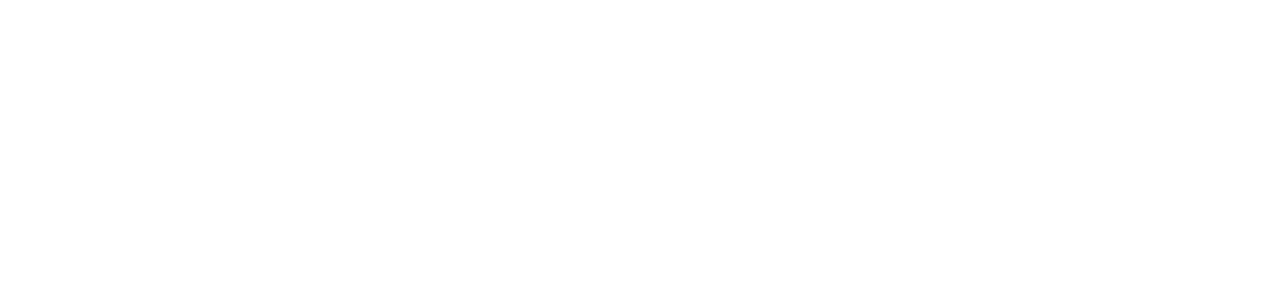
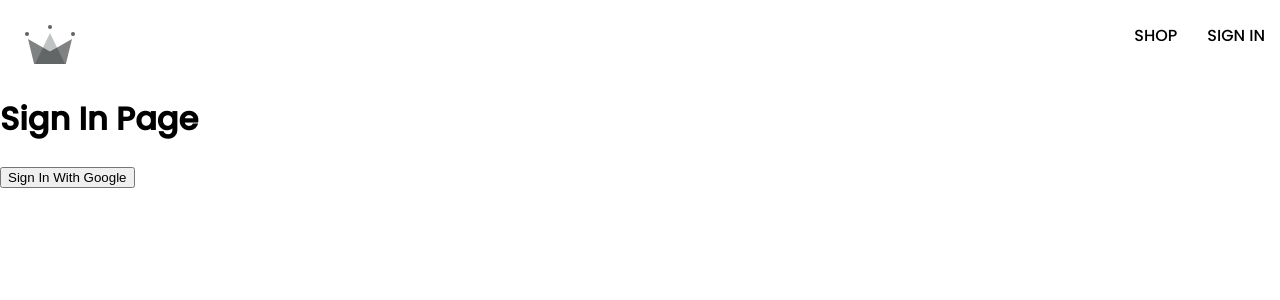
Before and after one commit to JabezRoberts/react-clothing-store, a React (Create React App) app: page /sign-in in a window 1280 px wide. Before the commit this address had no page. Shown: the top 300 px of the page. Built offline with nearby package versions, Linux system fonts and the light colour scheme; the HTML template or start-up script is replaced by a standard one.

Commit message:
add firebase Google Auth and user creation - 75% complete function

```diff
--- a/package.json
+++ b/package.json
@@ -6,6 +6,7 @@
     "@testing-library/jest-dom": "^5.16.5",
     "@testing-library/react": "^13.4.0",
     "@testing-library/user-event": "^13.5.0",
+    "firebase": "^9.13.0",
     "react": "^18.2.0",
     "react-dom": "^18.2.0",
     "react-router-dom": "^6.4.2",
--- a/src/App.js
+++ b/src/App.js
@@ -3,6 +3,12 @@
 import { Routes, Route } from 'react-router-dom';
 
 import Navigation from './routes/navigation/navigation-components.jsx';
+import SignIn from './routes/sign-in/sign-in-component.jsx';
+
+
+const Shop = () => {
+  return <h1>I am the shop page</h1>;
+}
 
 
 const App = () => {
@@ -10,7 +16,8 @@
     <Routes>
       <Route path='/' element={<Navigation  />}>
         <Route index element={<Home  />} />
-        {/* <Route path='shop' element={<Shop />} /> */}
+        <Route path='shop' element={<Shop />} />
+        <Route path='sign-in' element={<SignIn />} />
       </Route>
     </Routes>
   );
--- a/src/components/category-item/category-item-styles.scss
+++ b/src/components/category-item/category-item-styles.scss
@@ -1,9 +1,9 @@
-.categories-container {
-    width: 100%;
-    display: flex;
-    flex-wrap: wrap;
-    justify-content: space-between;
-  }
+// .categories-container {
+//   width: 100%;
+//   display: flex;
+//   flex-wrap: wrap;
+//   justify-content: space-between;
+// }
 
   .category-container {
     min-width: 30%;
--- a/src/components/directory/directory-styles.scss
+++ b/src/components/directory/directory-styles.scss
@@ -0,0 +1,6 @@
+.directory-container {
+    width: 100%;
+    display: flex;
+    flex-wrap: wrap;
+    justify-content: space-between;
+  }
--- a/src/routes/home/home-component.jsx
+++ b/src/routes/home/home-component.jsx
@@ -1,6 +1,6 @@
 import React from 'react'
 
-import Directory from '../../components/directory/directory-componet';
+import Directory from '../../components/directory/directory-component';
 
 const Home = () => {
     const categories = [
--- a/src/routes/navigation/navigation-components.jsx
+++ b/src/routes/navigation/navigation-components.jsx
@@ -14,9 +14,12 @@
                 <CrwnLogo className='logo'  />
             </Link>
 
-          <div className="links-container">
-                <Link className='nav-links-container' to='/shop'>
+          <div className='nav-links-container'>
+                <Link className='nav-link' to='/shop'>
                     SHOP
+                </Link>
+                <Link className='nav-link' to='/sign-in'>
+                    SIGN IN
                 </Link>
           </div>
 
--- /dev/null
+++ b/src/routes/sign-in/sign-in-component.jsx
@@ -0,0 +1,19 @@
+import { signInWithGooglePopup, createUserDocumentFromAuth } from "../../utils/firebase/firebase-utils";
+
+
+const SignIn = () => {
+  const logGoogleUser = async () => {
+    const { user } = await signInWithGooglePopup();
+    createUserDocumentFromAuth(user);
+  }
+
+
+  return (
+    <div>
+      <h1>Sign In Page</h1>
+      <button onClick={logGoogleUser} > Sign In With Google </button>
+    </div>
+  )
+}
+
+export default SignIn;
--- /dev/null
+++ b/src/utils/firebase/firebase-utils.js
@@ -0,0 +1,55 @@
+//import { initializeApp } from 'firebase/app';//everything to get firebase running
+
+// Import the functions you need from the SDKs you need
+import { initializeApp } from "firebase/app";
+import {
+    getAuth,
+    signInWithRedirect,
+    signInWithPopup,
+    GoogleAuthProvider,
+  } from 'firebase/auth';
+
+import {
+  getFireStore,
+  doc,
+  getDoc,
+  setDoc
+
+} from 'firebase/firestore';
+
+
+// Your web app's Firebase configuration
+const firebaseConfig = {
+  apiKey: "AIzaSyBqJ_pAy1BZ-elaGQGAlx5I6CQ7wTFcXic",
+  authDomain: "clothing-store-83597.firebaseapp.com",
+  projectId: "clothing-store-83597",
+  storageBucket: "clothing-store-83597.appspot.com",
+  messagingSenderId: "484675490709",
+  appId: "1:484675490709:web:1c0780630b00210c0a9c9c"
+};
+
+// Initialize Firebase
+const firebaseApp = initializeApp(firebaseConfig);
+
+const provider = new GoogleAuthProvider();
+
+
+provider.setCustomParameters({
+    prompt: "select_account"
+});
+
+
+export const auth = getAuth();
+export const signInWithGooglePopup = () => signInWithPopup(auth, provider);
+
+
+export const db = getFireStore();
+
+export const createUserDocumentFromAuth = async (userAuth) => {
+  const userDocRef = doc(db, 'users', userAuth.uid);
+
+  console.log(userDocRef);
+
+  const userSnapshot = await getDoc(userDocRef);
+  console.log(userSnapshot)
+}
```
Also changed, not shown: src/components/directory/directory-component.jsx (renamed from src/components/directory/directory-componet.jsx), 1 other file (tests, documents, lock files or other folders).
